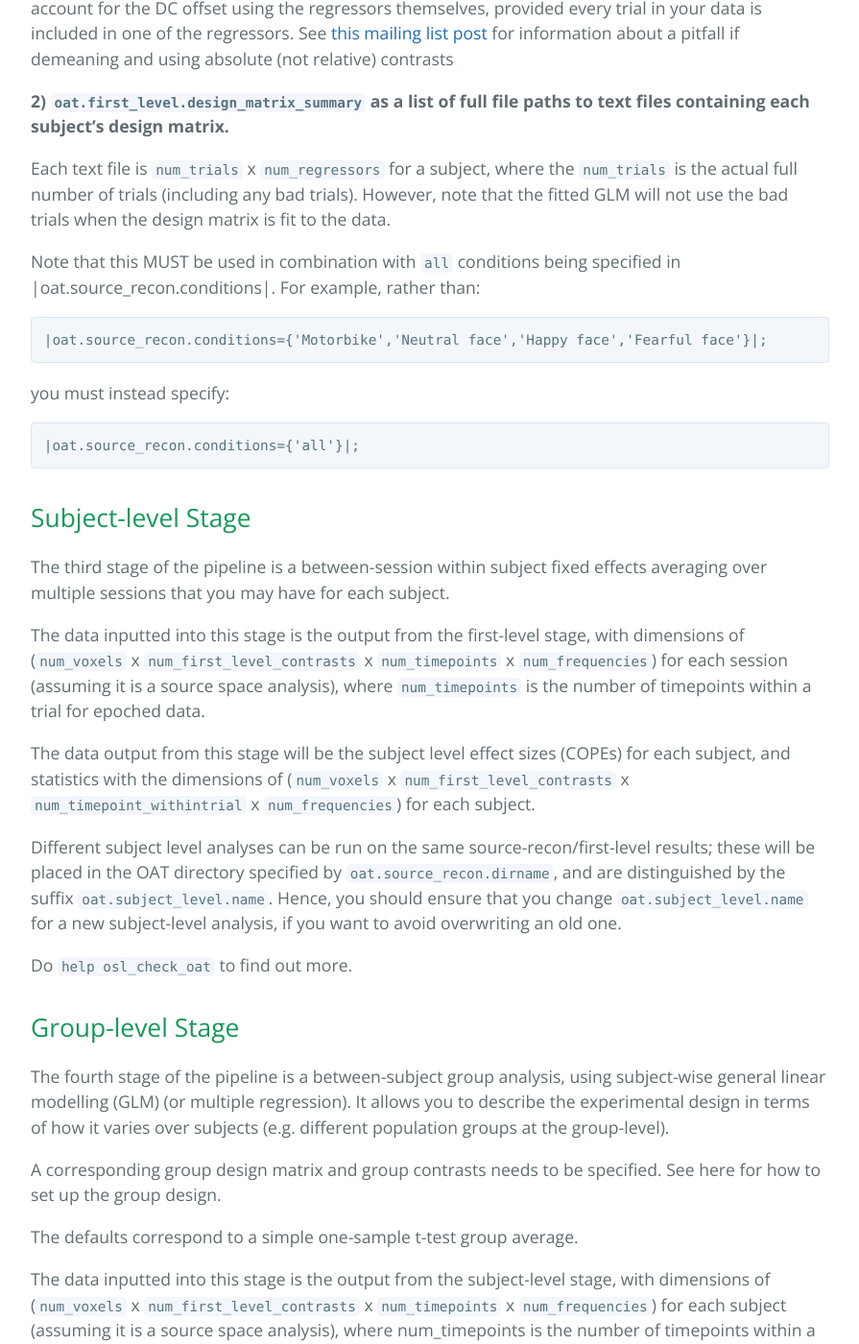
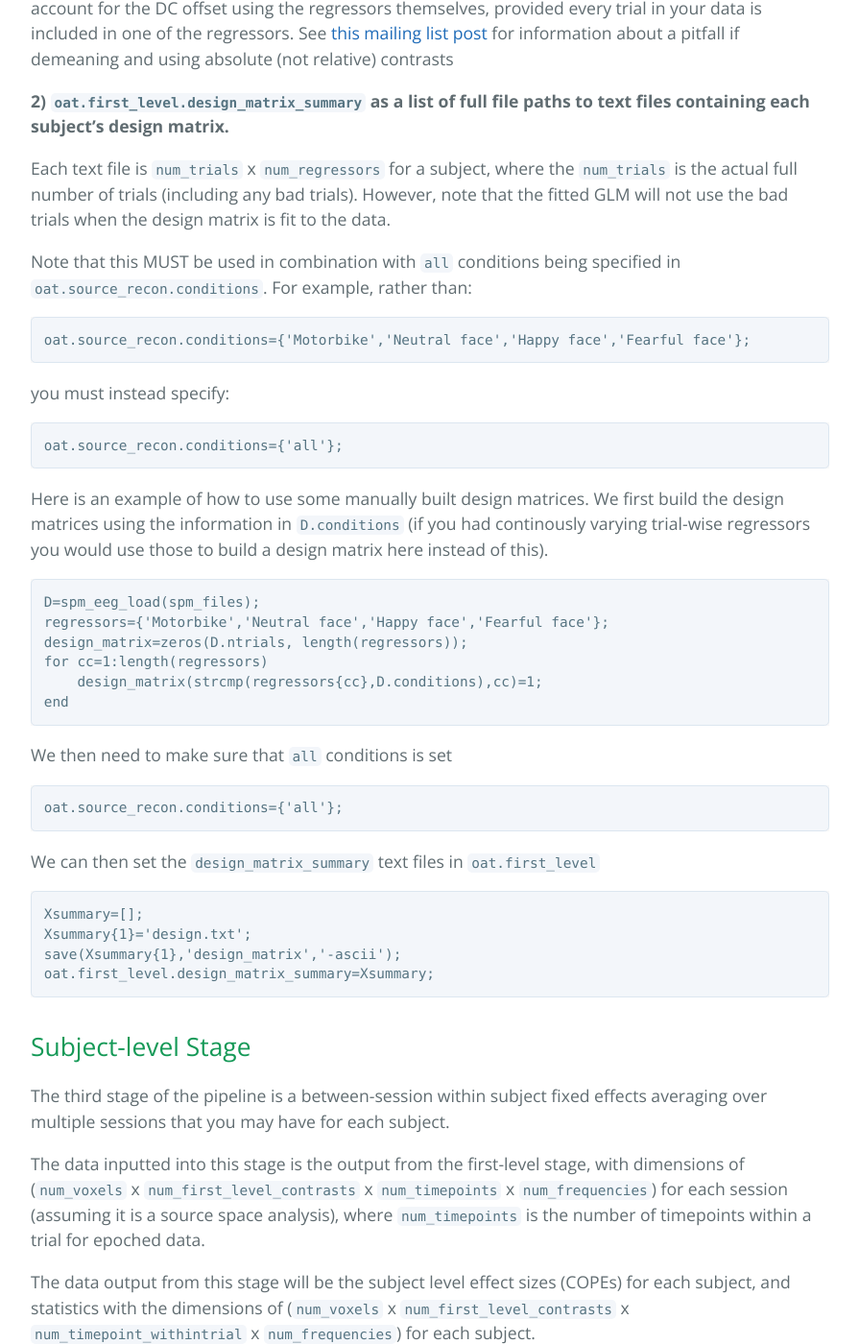
Before and after one commit to OHBA-analysis/osl-docs, a Jekyll site: the page built from pages/docs/oat.md, in a window 1280 px wide and 1400 px high, scrolled down 16950 px. Shown: the whole window at 96% size, without its empty margins (192-1087 px from the left). Built offline with Jekyll 4.4.1, drawn with Linux system fonts in a browser that asks for light colours.

Commit message:
tweak to text

```diff
--- a/pages/docs/oat.md
+++ b/pages/docs/oat.md
@@ -575,13 +575,33 @@ However, note that the fitted GLM will not use the bad trials when the
 design matrix is fit to the data.
 
 Note that this MUST be used in combination with `all` conditions being specified
-in |oat.source_recon.conditions|. For example, rather than:
+in `oat.source_recon.conditions`. For example, rather than:
 
-    |oat.source_recon.conditions={'Motorbike','Neutral face','Happy face','Fearful face'}|;
+    oat.source_recon.conditions={'Motorbike','Neutral face','Happy face','Fearful face'};
 
 you must instead specify:
 
-    |oat.source_recon.conditions={'all'}|;
+    oat.source_recon.conditions={'all'};
+
+Here is an example of how to use some manually built design matrices. We first build the design matrices using the information in `D.conditions` (if you had continously varying trial-wise regressors you would use those to build a design matrix here instead of this).
+
+    D=spm_eeg_load(spm_files);
+    regressors={'Motorbike','Neutral face','Happy face','Fearful face'};
+    design_matrix=zeros(D.ntrials, length(regressors));
+    for cc=1:length(regressors)
+        design_matrix(strcmp(regressors{cc},D.conditions),cc)=1;
+    end
+
+We then need to make sure that `all` conditions is set
+
+    oat.source_recon.conditions={'all'};
+
+We can then set the `design_matrix_summary` text files in `oat.first_level`
+
+    Xsummary=[];
+    Xsummary{1}='design.txt';
+    save(Xsummary{1},'design_matrix','-ascii');
+    oat.first_level.design_matrix_summary=Xsummary;
 
 ## Subject-level Stage
 
```
